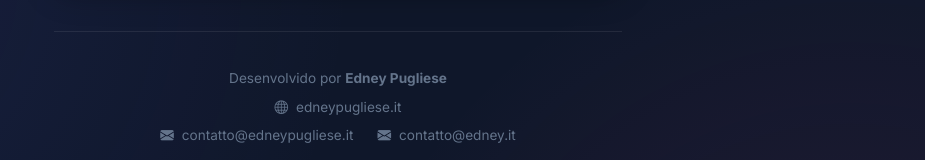
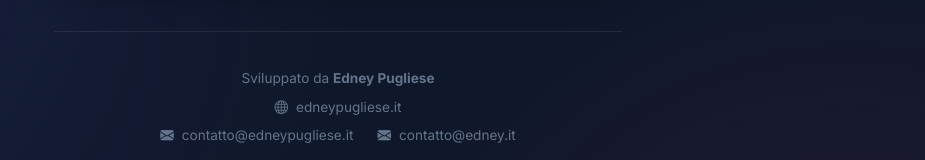
Before and after one commit to edymetal/scontrini, a React (Vite) app: page / in a window 1280 px wide. Shown: the part 982-1142 px from the top of the page, without its empty margins (302-1227 px from the left). Built offline with nearby package versions, Linux system fonts and the light colour scheme; no server answers.

Commit message:
i18n: completa la traduzione del sito in italiano

```diff
--- a/index.html
+++ b/index.html
@@ -1,5 +1,5 @@
 <!doctype html>
-<html lang="en">
+<html lang="it">
   <head>
     <meta charset="UTF-8" />
     <link rel="icon" type="image/svg+xml" href="/favicon.svg" />
--- a/src/App.jsx
+++ b/src/App.jsx
@@ -181,7 +181,7 @@ function App() {
         borderTop: '1px solid var(--glass-border)',
         paddingTop: '1.5rem'
       }}>
-        <p>Desenvolvido por <strong>Edney Pugliese</strong></p>
+        <p>Sviluppato da <strong>Edney Pugliese</strong></p>
         <div style={{ marginTop: '0.5rem', display: 'flex', flexDirection: 'column', alignItems: 'center', gap: '0.75rem' }}>
           <a href="https://www.edneypugliese.it" target="_blank" rel="noopener noreferrer" style={{ color: 'inherit', textDecoration: 'none', display: 'flex', alignItems: 'center' }}>
             <i className="bi bi-globe" style={{ marginRight: '0.5rem' }}></i>
```
